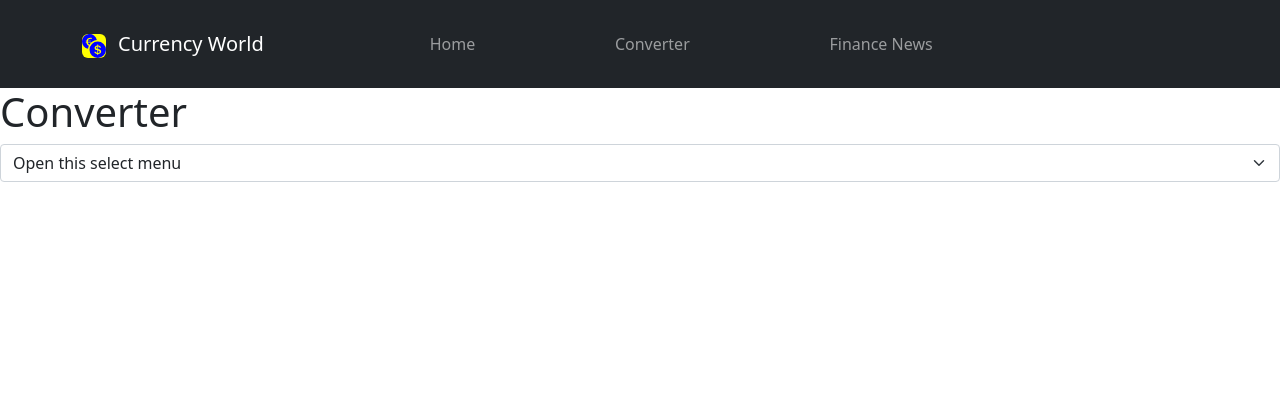
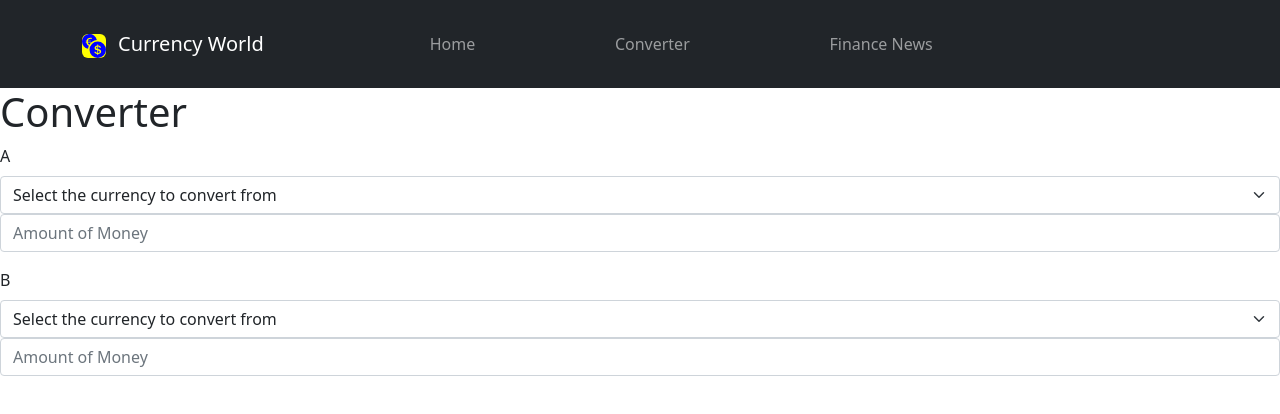
Before and after one commit to migCruQue/currenciesWorld, a React (Create React App) app: page /converter in a window 1280 px wide. Shown: the top 414 px of the page. Built offline with nearby package versions, Linux system fonts and the light colour scheme.

Commit message:
Input A and Input B working with fake API data

```diff
--- a/src/config/select8currencies.js
+++ b/src/config/select8currencies.js
@@ -9,3 +9,14 @@ export const selectCurrencies = [
     {"currencyCode":"AUD","currencyName":"Australian Dollar"},
     {"currencyCode":"ZAR","currencyName":"Rand"}
 ];
+
+export const dollarRatio = {
+    "USD": "1",
+    "EUR":"0.896909",
+    "JPY":"115.25504407",
+    "GBP":"0.74599",
+    "CHF":"0.931262",
+    "CAD":"1.27678",
+    "AUD":"1.430964",
+    "ZAR":"15.59333",
+};
--- a/src/containers/Converter/SelectCurrency/SelectCurrency.js
+++ b/src/containers/Converter/SelectCurrency/SelectCurrency.js
@@ -3,17 +3,47 @@ import React, { Component } from 'react';
 import Form from 'react-bootstrap/Form';
 import { selectCurrencies } from "../../../config/select8currencies";
 
+
 export default class SelectCurrency extends Component {
+    constructor(props){
+        super(props);
+        this.handleSelectChange = this.handleSelectChange.bind(this);
+        this.handleInputChange = this.handleInputChange.bind(this);
+        this.state = {currency: ""};
+    }
+
+    handleSelectChange(e){
+        this.setState({currency: e.target.value});
+    }
+
+    handleInputChange(e){
+        this.props.onInputChange(e.target.value);
+    }
+
     render() {
         const data = selectCurrencies;
-    console.log(data);
+        const amount = this.props.amount;
         return (
-        <Form.Select aria-label="Default select example">
-        <option>Open this select menu</option>
+            <Form>
+                <Form.Group className="mb-3" controlId="ControlInput">
+                    <Form.Label>{this.props.position}</Form.Label>
+                    <Form.Select
+                    aria-label="Default select example"
+                    value={this.state.value}
+                    onChange={this.handleSelectChange}
+                    >
+                        <option>Select the currency to convert from</option>
                         {data.map(element => {
-                return <option key={element.currencyCode} value={element.currencyCode}>{element.currencyName}</option>
+                                return (<option key={element.currencyCode} value={element.currencyCode}>
+                                        {element.currencyName}
+                                        </option>);
                         })}
                     </Form.Select>
+                    <Form.Control type="number" placeholder="Amount of Money" value={amount} onChange={this.handleInputChange} />
+                </Form.Group>
+
+            </Form>
+
         )
     }
 }
--- a/src/containers/Converter/converter.js
+++ b/src/containers/Converter/converter.js
@@ -1,12 +1,56 @@
 import React, { Component } from 'react';
 import SelectCurrency from './SelectCurrency/SelectCurrency';
 
+const currencyADollarRatio = 0.77;
+const currencyBDollarRatio = 0.83;
+
+
+function toCurrencyB(currencyAAmount){
+   return (currencyAAmount / currencyADollarRatio) * currencyBDollarRatio;
+}
+
+function toCurrencyA(currencyBAmount){
+    return (currencyBAmount / currencyBDollarRatio) * currencyADollarRatio;
+ }
+
+function tryConvert(currencyAmount, convert){
+    const input = parseFloat(currencyAmount);
+    if(Number.isNaN(input)){
+        return "";
+    }
+    const output = convert(input);
+    const rounded = Math.round(output * 1000) / 1000; // rounds the output to the third decimal place.
+    return rounded.toString();
+
+}
+
 class Converter extends Component {
+
+  constructor(props) {
+    super(props);
+    this.handleInputAChange = this.handleInputAChange.bind(this);
+    this.handleInputBChange = this.handleInputBChange.bind(this);
+    this.state = {amount: "", currentCurrency: "A"};
+  }
+
+  handleInputAChange(amount){
+    this.setState({currentCurrency: "A", amount});
+  }
+
+  handleInputBChange(amount){
+    this.setState({currentCurrency: "B", amount});
+  }
+
   render() {
+    const currentCurrency = this.state.currentCurrency;
+    const amount = this.state.amount;
+    const inputA = currentCurrency === "B" ? tryConvert(amount, toCurrencyB) : amount;
+    const inputB = currentCurrency === "A" ? tryConvert(amount, toCurrencyA) : amount;
     return (
       <div>
           <h1>Converter</h1>
-          <SelectCurrency />
+          <SelectCurrency position="A" amount={inputA} onInputChange={this.handleInputAChange} />
+          <SelectCurrency position="B" amount={inputB} onInputChange={this.handleInputBChange}/>
       </div>
     );
   }
```
Lines whose indentation alone changed are shown as unchanged.
